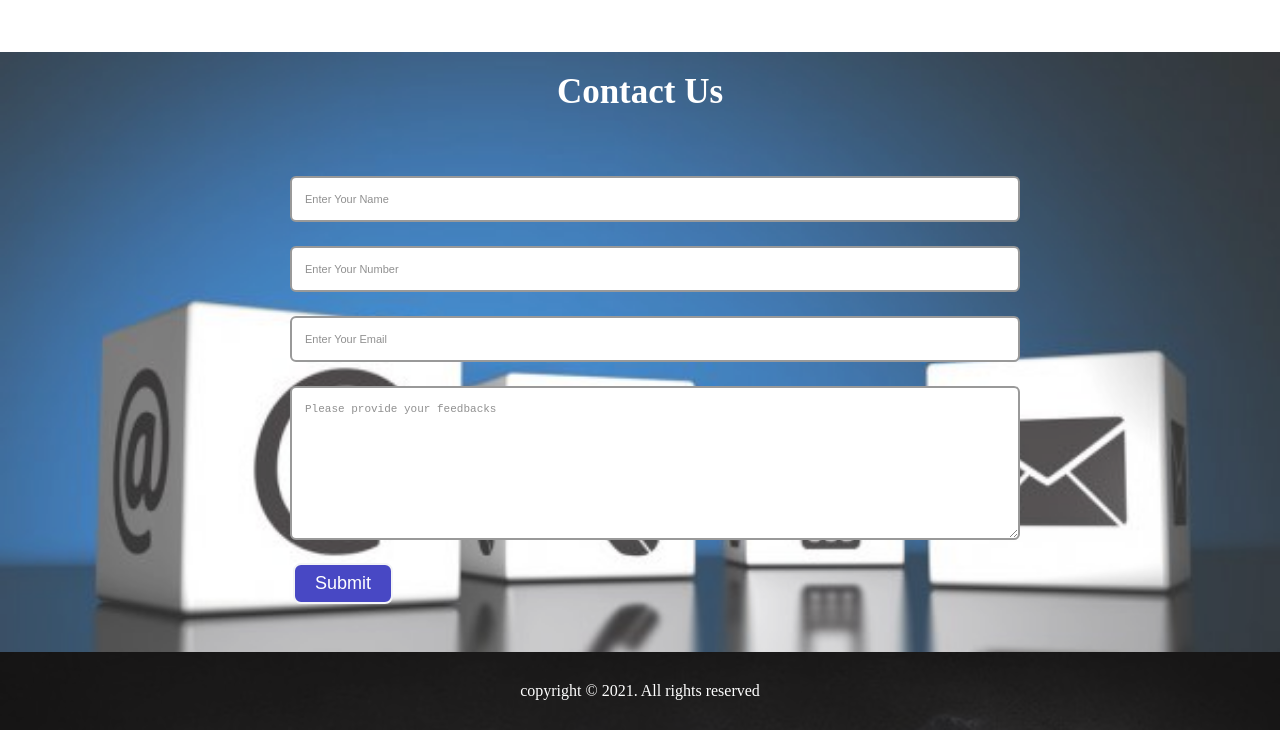
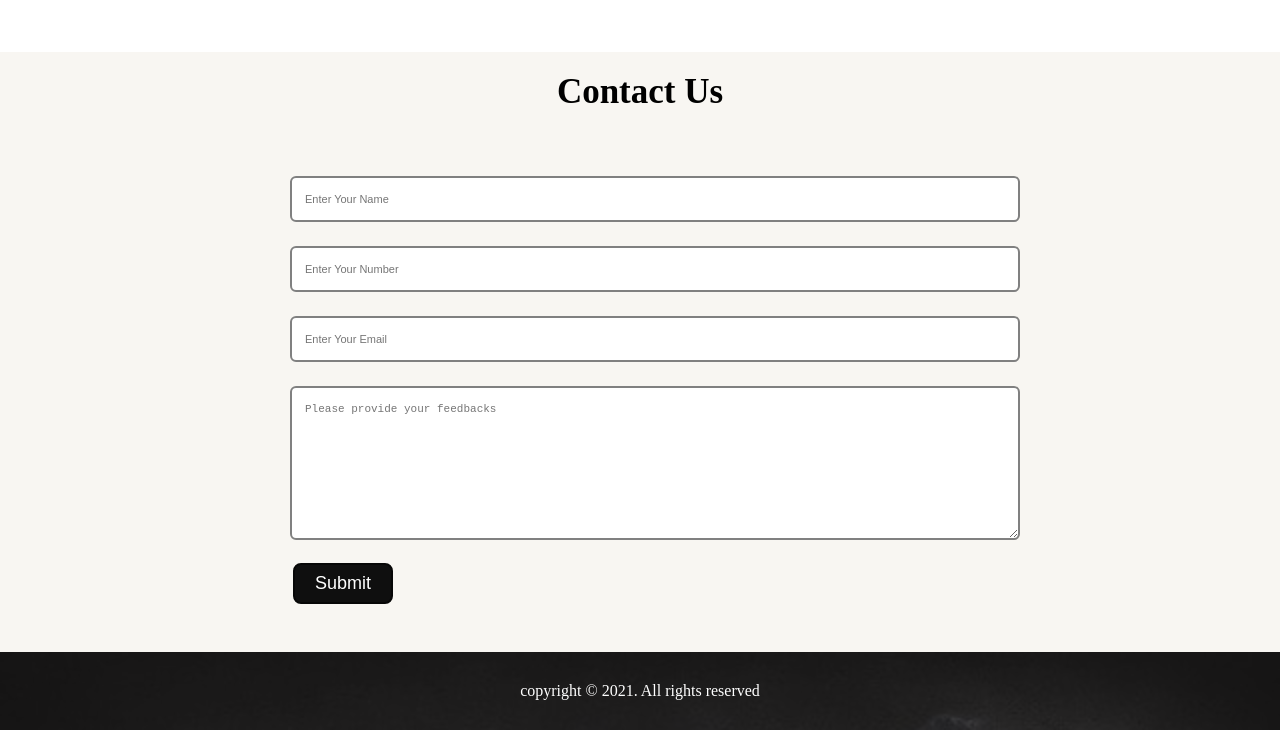
Before and after one commit to pranshurastogi/Chain-O-Plant_chainlink_hackathon, a plain HTML site: page Index.html in a window 1280 px wide. Shown: the part 1852-2582 px from the top of the page. Drawn offline with Linux system fonts and the light colour scheme.

Commit message:
change index.css

```diff
--- a/Index.css
+++ b/Index.css
@@ -123,8 +123,8 @@ padding-bottom: 15px;
 }
 .btn-dark{
     color: white;
-    background-color: rgb(27, 27, 182);
-    border: 2px solid rgb(241, 242, 245);
+    background-color: rgb(15, 15, 15);
+    border: 2px solid rgb(7, 7, 7);
 }
 .proj-heading{
 text-align: center;
@@ -162,14 +162,14 @@ color: rgb(15, 94, 139);
     margin-top: 19px;
 }
 .contact{
-    background-image: url("./images/contact1.jpg");
+
     margin-top: 99px;
     background-color: rgb(248, 246, 242);
     height: 600px;
     background-size: cover;
     background-repeat: no-repeat;
-    color: white;
- opacity: 0.8;
+    color: black;
+
 }
 .text-center{
     padding: 20px;
```
